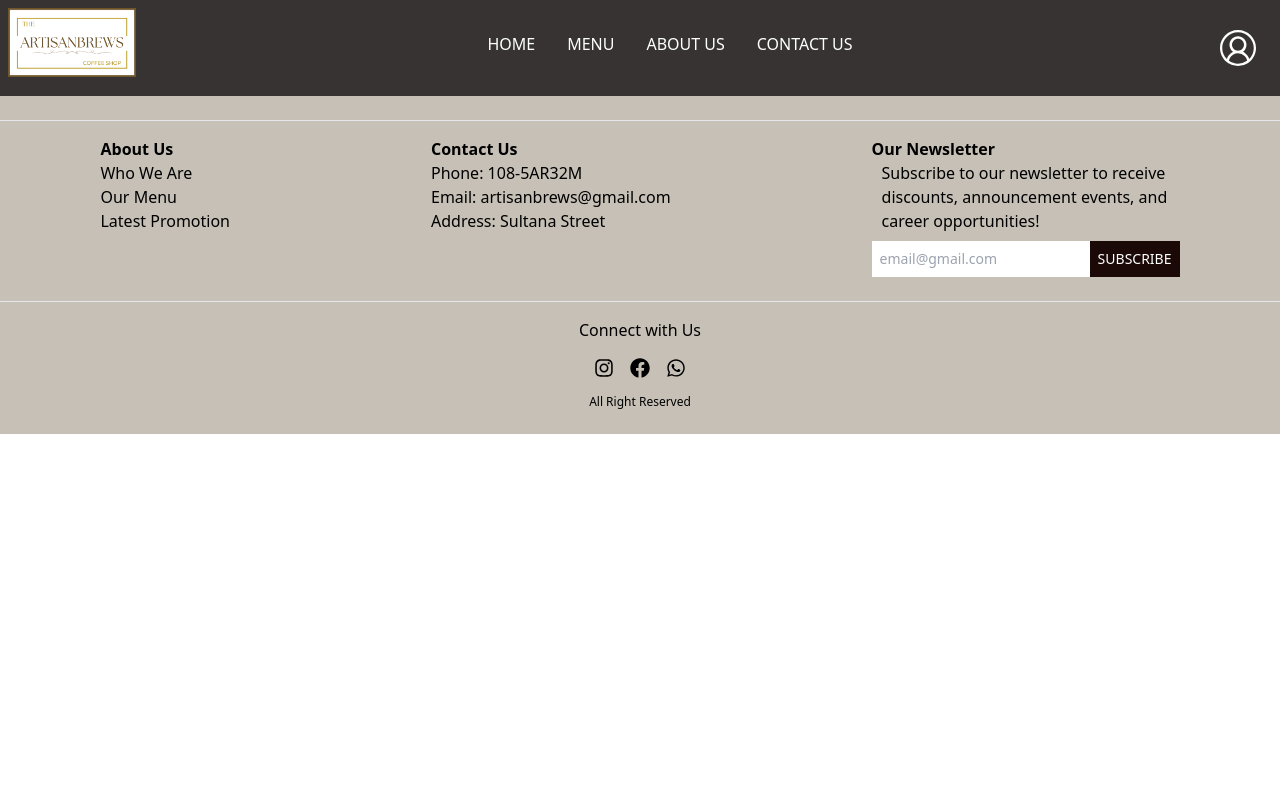
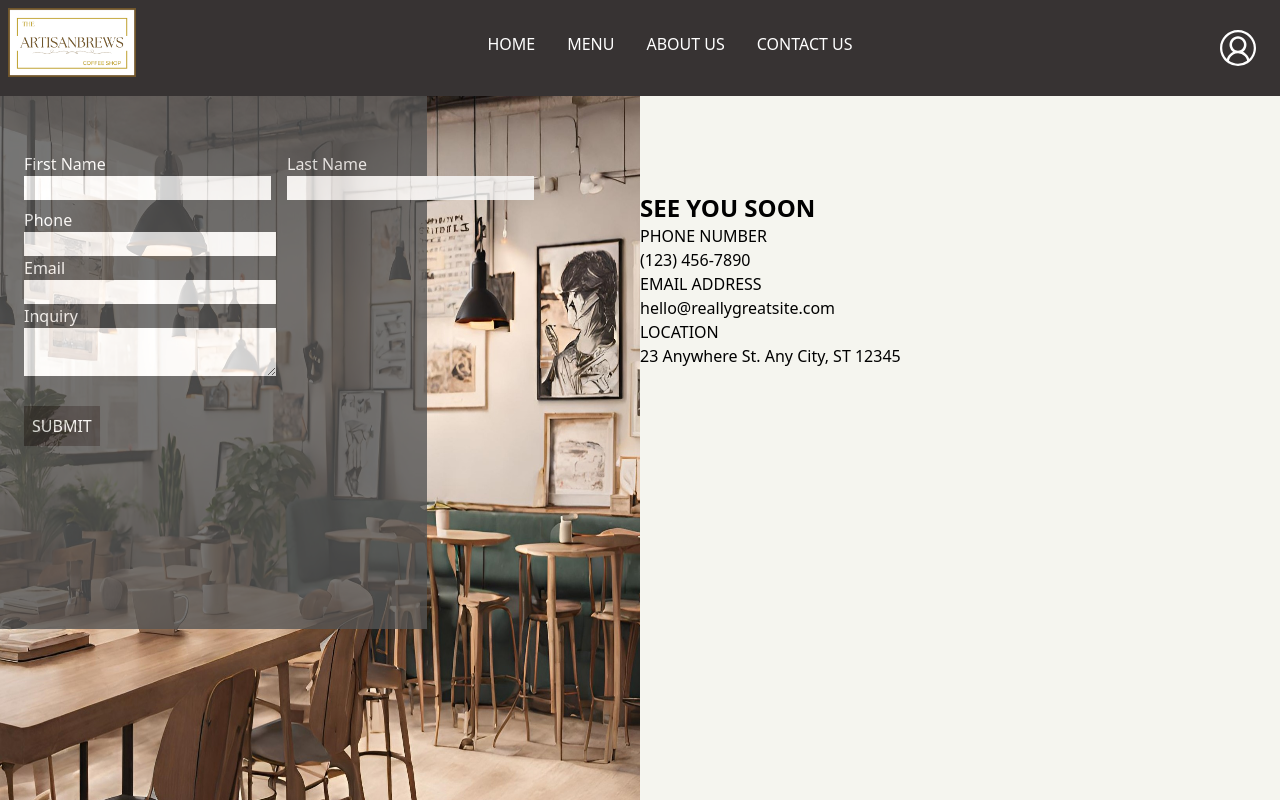
Before and after one commit to jackleZac/cafe-project, a React (Vite) app in the folder vite-app/: page /contact in a window 1280 px wide. Shown: the top 800 px of the page. Built offline with nearby package versions, Linux system fonts and the light colour scheme.

Commit message:
updated-version[12/2/24]

```diff
--- a/vite-app/src/App.jsx
+++ b/vite-app/src/App.jsx
@@ -7,7 +7,6 @@ import Home from './pages/Home';
 import Menu from './pages/Menu';
 import Contact from './pages/Contact';
 import About from './pages/About';
-import CartPage from './pages/CartPage';
 import { BrowserRouter as Router, Routes, Route } from 'react-router-dom';
 
 
@@ -20,7 +19,6 @@ function App() {
             <Route path='/menu' element={<Menu />} />
             <Route path='/about' element={<About />} />
             <Route path='/contact' element={<Contact />} />
-            <Route path='/cart' element={<CartPage />} />
         </Routes>
         <Footer />
       </Router>
--- a/vite-app/src/pages/Cart.jsx
+++ /dev/null
@@ -1,7 +0,0 @@
-import React from 'react'
-
-export const Cart = () => {
-  return (
-    <div>Cart</div>
-  )
-}
--- a/vite-app/src/pages/CartPage.jsx
+++ /dev/null
@@ -1,12 +0,0 @@
-import React from 'react';
-import { Cart } from "../components/Cart/Cart";
-
-function CartPage() {
-  return (
-    <div className="pt-36">
-      <Cart />
-    </div>
-  )
-}
-
-export default CartPage
--- a/vite-app/src/pages/Contact.jsx
+++ b/vite-app/src/pages/Contact.jsx
@@ -1,8 +1,55 @@
-import React from 'react'
+import React from 'react';
+import cafeDesign5  from '../assets/cafeDesign5.jpg';
 
 function Contact() {
   return (
-    <div>Contact</div>
+    <div className='grid grid-cols-2 max-lg:grid-cols-1 bg-[#f5f5ef]'>
+      <div className='relative h-screen pt-24' >
+        <img src={cafeDesign5} className='absolute z-10 w-full h-full'/>
+        <form className='absolute px-6 py-12 z-20 w-2/3 h-2/3 mx-auto text-base text-white bg-[#545454] opacity-80'>
+          <div className='relative flex flex-row max-xl:flex-col my-2'>
+            <div className='mr-2 '>
+              <label htmlFor="fname">First Name</label><br />
+              <input type="text" id='fname' className='px-2 text-black'/>
+            </div>
+            <div className='ml-2 '>
+              <label htmlFor="lname">Last Name</label><br />
+              <input type="text" id='lname' className=' px-2 text-black'/>
+            </div>
+          </div>
+          <div>
+            <label htmlFor="phone">Phone</label><br />
+            <input type="number" id='phone' className='w-2/3 px-2 text-black' />
+          </div>
+          <div>
+            <label htmlFor="email">Email</label><br />
+            <input type="email" id='email' className='w-2/3 px-2 text-black'/>
+          </div>
+          <div>
+            <label htmlFor="inquiry">Inquiry</label><br />
+            <textarea id='inquiry' className='w-2/3 px-2 text-black'></textarea>
+          </div>
+          <button className='p-2 my-6 bg-[#373333] opacity-none'>SUBMIT</button>
+        </form>
+      </div>
+      <div className='text-black'>
+        <div className='mx-auto'>
+          <h1 className='mt-48 text-2xl font-bold'>SEE YOU SOON</h1>
+          <div>
+            <h2>PHONE NUMBER</h2>
+            <p>(123) 456-7890</p>
+          </div>
+          <div>
+            <h2>EMAIL ADDRESS</h2>
+            <p>hello@reallygreatsite.com</p>
+          </div>
+          <div>
+            <h2>LOCATION</h2>
+            <p>23 Anywhere St. Any City, ST 12345</p>
+          </div>
+        </div>
+      </div>
+    </div>
   )
 }
 
--- a/vite-app/src/redux/handleCart/AddItemToCart.jsx
+++ b/vite-app/src/redux/handleCart/AddItemToCart.jsx
@@ -23,7 +23,7 @@ export const AddItemToCart = ({_id, name, price}) => {
     return (
         // Executes handleAddToCart when a button is clicked
         <button onClick={() => handleAddToCart()}
-            className="text-sm text-center py-2 w-full bg-[#d5dee2] rounded-xl">
+            className="text-sm text-center py-2 w-full bg-[#ac9e9a] hover:bg-[#8d7670] active:scale-105">
             ORDER
         </button>
     )
--- a/vite-app/src/redux/handleCart/AddQuantity.jsx
+++ b/vite-app/src/redux/handleCart/AddQuantity.jsx
@@ -15,7 +15,7 @@ export const AddQuantity = ({ _id}) => {
         }
     }
     return (
-    <button onClick={() => handleAddQuantity()} className="text-xl">
+    <button onClick={() => handleAddQuantity()} className="text-xl active:scale-105">
         <CiSquarePlus />
     </button>
   )
--- a/vite-app/src/redux/handleCart/MinusQuantity.jsx
+++ b/vite-app/src/redux/handleCart/MinusQuantity.jsx
@@ -16,7 +16,7 @@ export const MinusQuantity = ({ _id }) => {
         }
     }
     return (
-    <button onClick={() => handleMinusQuantity()} className="text-xl">
+    <button onClick={() => handleMinusQuantity()} className="text-xl active:scale-105">
         <CiSquareMinus />
     </button>
   )
--- a/vite-app/tailwind.config.js
+++ b/vite-app/tailwind.config.js
@@ -8,6 +8,9 @@ export default {
     extend: {
       width: {
         '128': '32rem',
+      },
+      backgroundImage: {
+        'cafeDesign5' : "url('./src/assets/cafeDesign5.jpg')",
       }
     },
   },
```
Also changed, not shown: vite-app/src/assets/cafeDesign5.jpg (added).
